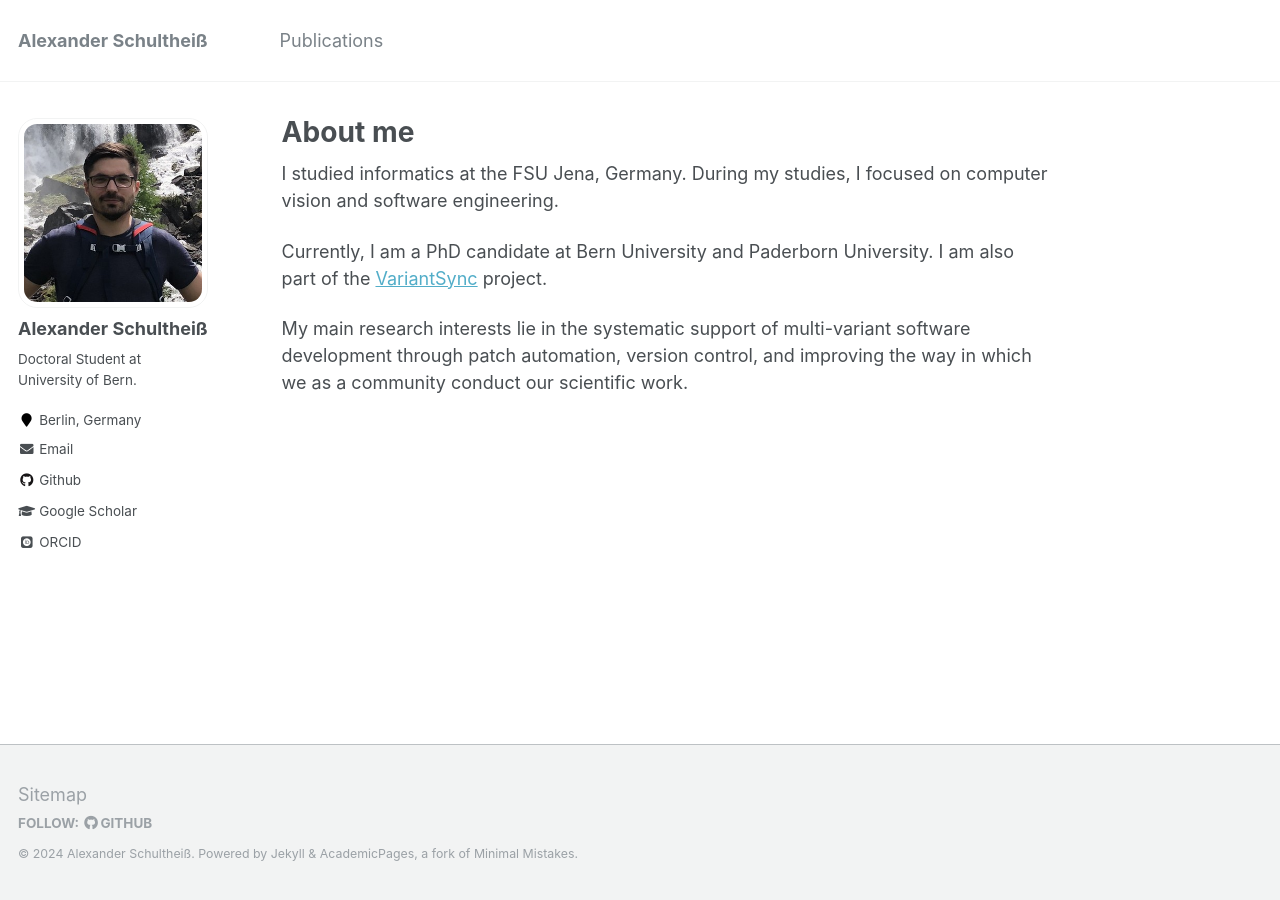
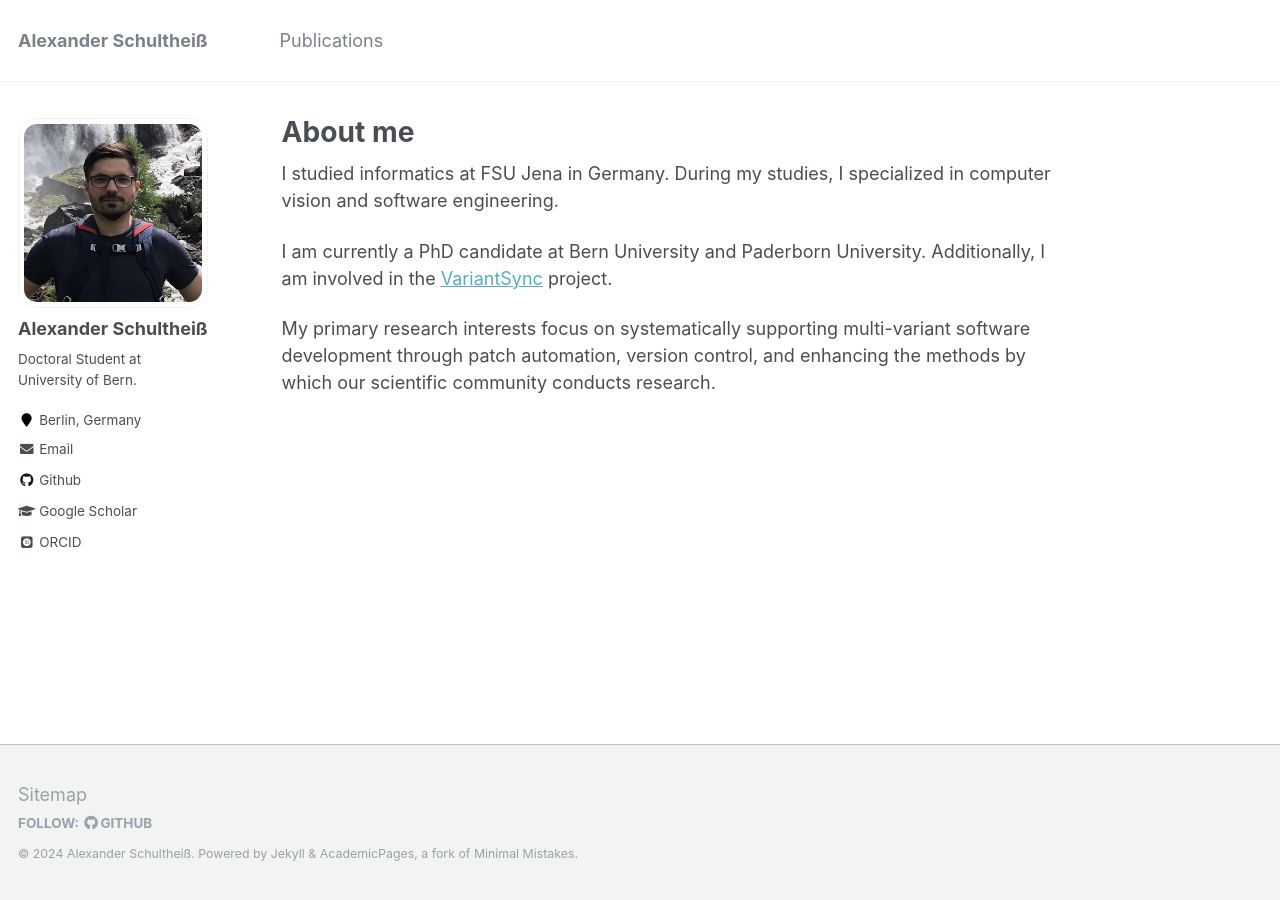
Before and after one commit to AlexanderSchultheiss/AlexanderSchultheiss.github.io, a Jekyll site: the page built from _pages/about.md, in a window 1280 px wide. Built offline with Jekyll 4.4.1, drawn with Linux system fonts in a browser that asks for light colours; some web fonts are replaced.

Commit message:
revise landing page

```diff
--- a/_pages/about.md
+++ b/_pages/about.md
@@ -8,8 +8,8 @@ redirect_from:
   - /about.html
 ---
 
-I studied informatics at the FSU Jena, Germany. During my studies, I focused on computer vision and software engineering.
+I studied informatics at FSU Jena in Germany. During my studies, I specialized in computer vision and software engineering.
 
-Currently, I am a PhD candidate at Bern University and Paderborn University. I am also part of the [VariantSync](https://github.com/VariantSync) project.
+I am currently a PhD candidate at Bern University and Paderborn University. Additionally, I am involved in the [VariantSync](https://github.com/VariantSync) project.
 
-My main research interests lie in the systematic support of multi-variant software development through patch automation, version control, and improving the way in which we as a community conduct our scientific work.
+My primary research interests focus on systematically supporting multi-variant software development through patch automation, version control, and enhancing the methods by which our scientific community conducts research.
```
